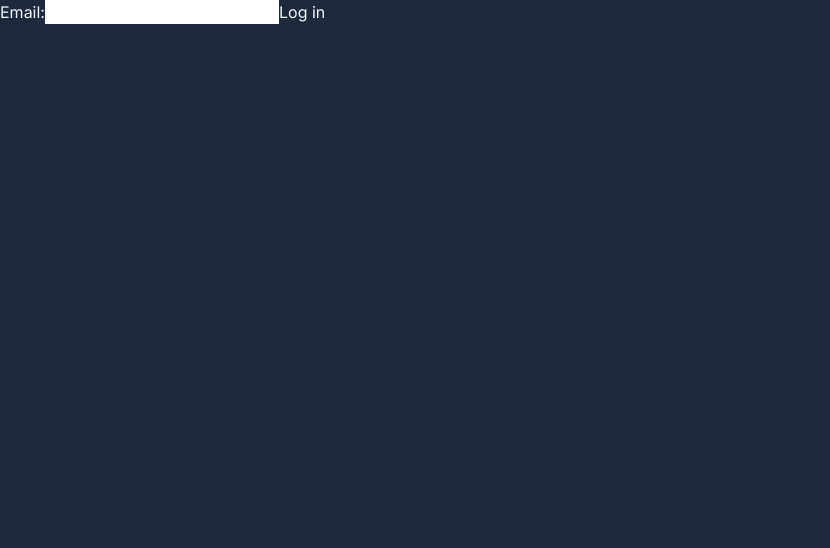
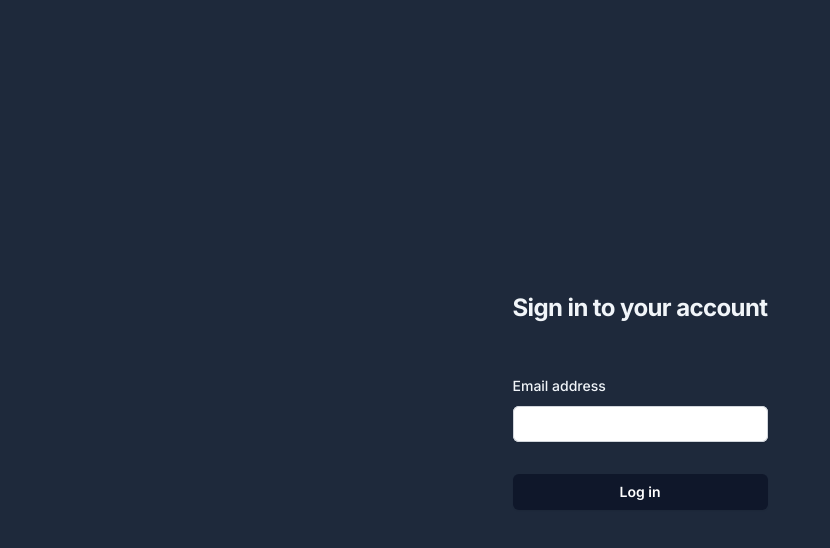
Before and after one commit to jean1591/boilerplate, a Next.js app: page /login in a window 1280 px wide. Shown: the top 548 px of the page, without its empty margins (0-830 px from the left). Built offline with nearby package versions, Linux system fonts and the light colour scheme.

Commit message:
feat: display check email message

```diff
--- a/src/app/(public)/login/actions.ts
+++ b/src/app/(public)/login/actions.ts
@@ -1,28 +1,17 @@
 "use server";
 
 import { createClient } from "@/utils/supabase/server";
-import { redirect } from "next/navigation";
-import { revalidatePath } from "next/cache";
 
-export async function login(formData: FormData) {
+export async function login({ email }: { email: string }) {
   const supabase = createClient();
 
-  const data = {
-    email: formData.get("email") as string,
-  };
-
   const { error } = await supabase.auth.signInWithOtp({
-    email: data.email,
+    email,
     options: {
       shouldCreateUser: true,
       emailRedirectTo: `${process.env.NEXT_PUBLIC_BASE_URL}/private`,
     },
   });
 
-  if (error) {
-    redirect("/error");
-  }
-
-  revalidatePath("/", "layout");
-  redirect("/login");
+  return { error };
 }
--- /dev/null
+++ b/src/app/(public)/login/layout.tsx
@@ -0,0 +1,11 @@
+export default function LoginLayout({
+  children,
+}: {
+  children: React.ReactNode;
+}) {
+  return (
+    <div className="px-4 lg:px-0 mx-auto max-w-3xl min-h-screen flex justify-center items-center">
+      {children}
+    </div>
+  );
+}
--- a/src/app/(public)/login/page.tsx
+++ b/src/app/(public)/login/page.tsx
@@ -1,11 +1,66 @@
+"use client";
+
+import { FormEvent, useState } from "react";
+
 import { login } from "./actions";
 
+// TODO: display message to check emails after login
 export default function LoginPage() {
+  const [email, setEmail] = useState<string>("");
+  const [success, setSuccess] = useState<boolean>(false);
+
+  const handleLogin = (e: FormEvent<HTMLFormElement>) => {
+    e.preventDefault();
+
+    login({ email });
+    setSuccess(true);
+  };
+
   return (
-    <form>
-      <label htmlFor="email">Email:</label>
-      <input id="email" name="email" type="email" required />
-      <button formAction={login}>Log in</button>
-    </form>
+    <div>
+      <div className="sm:mx-auto sm:w-full sm:max-w-sm">
+        <h2 className="text-center text-2xl font-bold leading-9 tracking-tight">
+          Sign in to your account
+        </h2>
+      </div>
+
+      <form className="mt-12 space-y-8" onSubmit={(e) => handleLogin(e)}>
+        <div>
+          <label
+            htmlFor="email"
+            className="block text-sm font-medium leading-6"
+          >
+            Email address
+          </label>
+          <div className="mt-2">
+            <input
+              id="email"
+              name="email"
+              type="email"
+              required
+              onChange={(e) => setEmail(e.target.value)}
+              autoComplete="email"
+              className="block w-full rounded-md border-0 py-1.5 shadow-sm ring-1 ring-inset ring-gray-300 placeholder:text-gray-400 focus:ring-2 focus:ring-inset focus:ring-slate-900 sm:text-sm sm:leading-6"
+            />
+          </div>
+        </div>
+
+        <button
+          className="flex w-full justify-center rounded-md bg-slate-900 px-3 py-1.5 text-sm font-semibold leading-6 text-white shadow-sm hover:bg-slate-500 focus-visible:outline focus-visible:outline-2 focus-visible:outline-offset-2 focus-visible:outline-slate-900"
+          type="submit"
+        >
+          Log in
+        </button>
+      </form>
+
+      {/* TODO: use toast instead ? */}
+      {success && (
+        <div className="mt-12 block w-full">
+          <p className="bg-green-300 text-green-600 rounded-md py-2 px-4 text-wrap">
+            An email has been sent to your email address
+          </p>
+        </div>
+      )}
+    </div>
   );
 }
```
